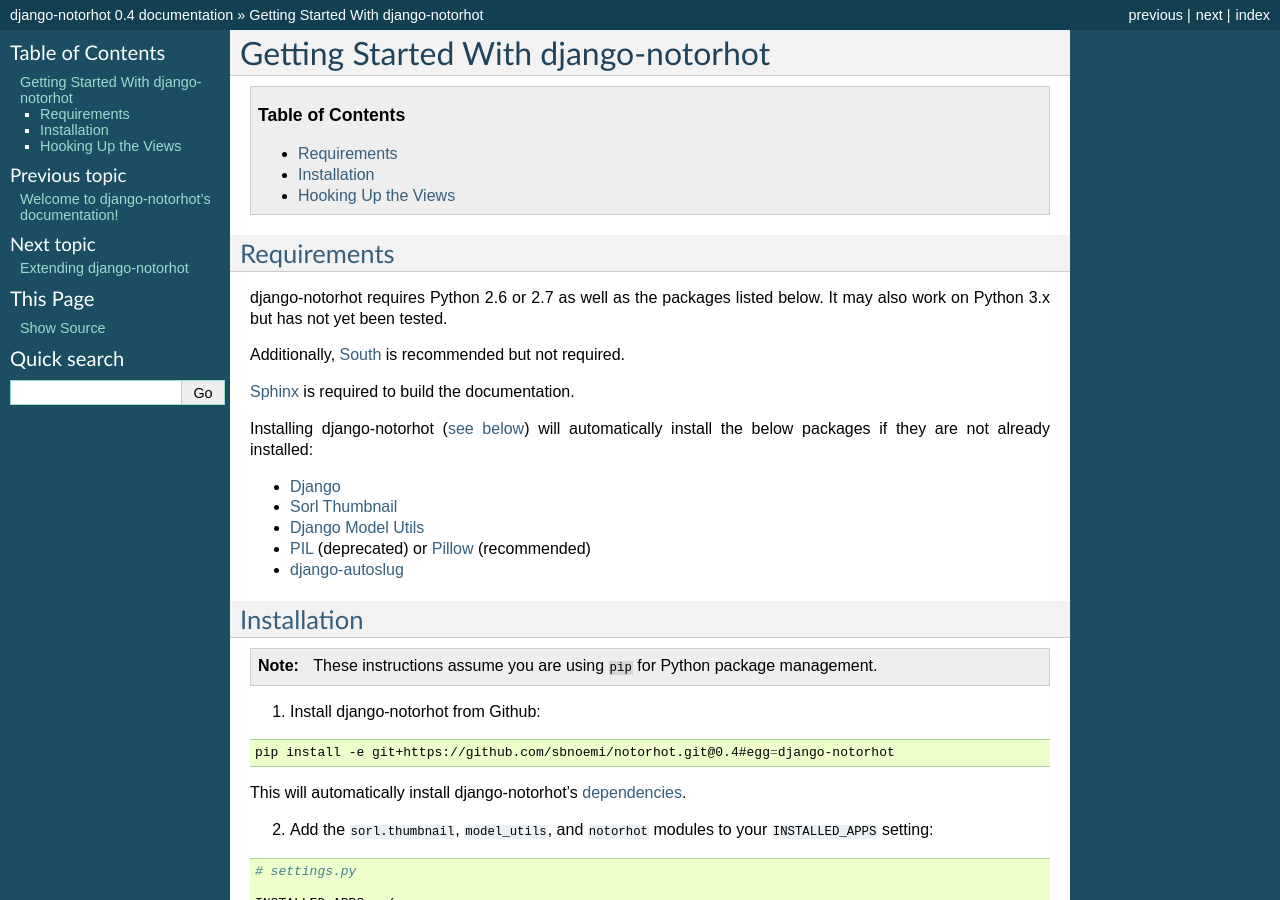
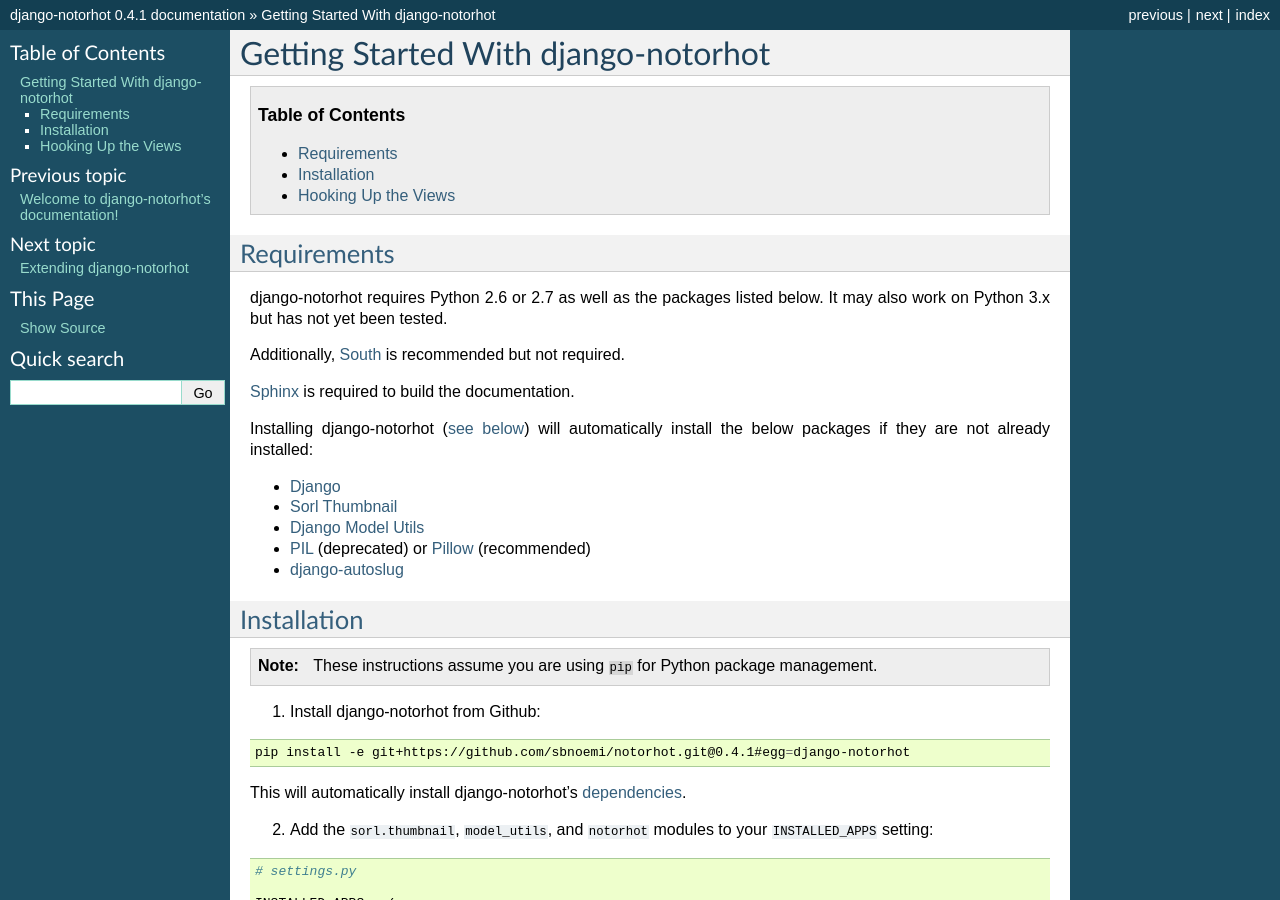
Before and after one commit to sbnoemi/notorhot, a Sphinx documentation site: the page built from docs/source/installation.rst, in a window 1280 px wide and 900 px high. Built offline with Sphinx 7.4.7, drawn with Linux system fonts in a browser that asks for light colours; some of the changed text lies outside the part shown.

Commit message:
Version bump

```diff
--- a/docs/source/conf.py
+++ b/docs/source/conf.py
@@ -52,7 +52,7 @@
 # The short X.Y version.
 version = '0.4'
 # The full version, including alpha/beta/rc tags.
-release = '0.4'
+release = '0.4.1'
 
 # The language for content autogenerated by Sphinx. Refer to documentation
 # for a list of supported languages.
--- a/docs/source/installation.rst
+++ b/docs/source/installation.rst
@@ -38,7 +38,7 @@
 
 .. code-block:: bash
 
-   pip install -e git+https://github.com/sbnoemi/notorhot.git@0.4#egg=django-notorhot
+   pip install -e git+https://github.com/sbnoemi/notorhot.git@0.4.1#egg=django-notorhot
 
 This will automatically install django-notorhot's :ref:`dependencies <dependencies>`.
 
--- a/setup.py
+++ b/setup.py
@@ -8,7 +8,7 @@
 
 setup(
     name='django-notorhot',
-    version='0.4',
+    version='0.4.1',
     packages=['notorhot', 'notorhot_example'],
     include_package_data=True,
     license='BSD License',  # example license
```
